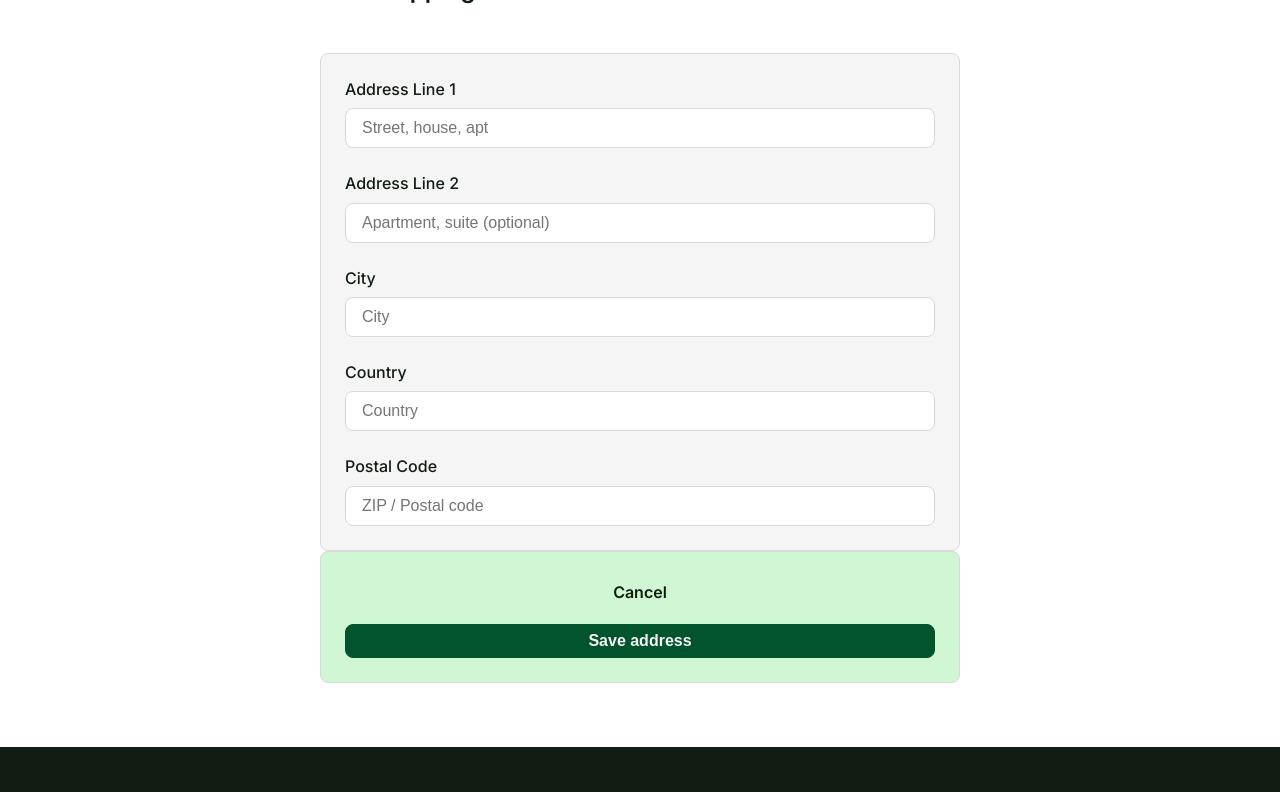
After one commit to ru3aah/M3_Project, a Django app: page /users/addresses/add/ in a window 1280 px wide. The commit adds this page. Shown: the part 188-980 px from the top of the page. Run offline with Django 5.2, Linux system fonts and the light colour scheme; the visitor is signed in with stand-in values (Sample User, id 1); parts of the project's set-up code (start-up, migrations or seed data) failed here and were passed over.

Commit message:
update checkout form and add new address input form

```diff
--- /dev/null
+++ b/users/templates/users/address_form.html
@@ -0,0 +1,50 @@
+{% extends "base.html" %}
+{% load static %}
+
+{% block title %}Add Shipping Address{% endblock %}
+
+{% block content %}
+<main class="checkout-page-wrapper">
+  <div class="checkout-container">
+    <h1 class="checkout-title">Add Shipping Address</h1>
+
+    <form method="post" action="">
+      {% csrf_token %}
+
+      <div class="checkout-section">
+        <div class="checkout-form-group">
+          <label for="{{ form.address_line_1.id_for_label }}">Address Line 1</label>
+          {{ form.address_line_1 }} {{ form.address_line_1.errors }}
+        </div>
+
+        <div class="checkout-form-group">
+          <label for="{{ form.address_line_2.id_for_label }}">Address Line 2</label>
+          {{ form.address_line_2 }} {{ form.address_line_2.errors }}
+        </div>
+
+        <div class="checkout-form-group">
+          <label for="{{ form.city.id_for_label }}">City</label>
+          {{ form.city }} {{ form.city.errors }}
+        </div>
+
+        <div class="checkout-form-group">
+          <label for="{{ form.country.id_for_label }}">Country</label>
+          {{ form.country }} {{ form.country.errors }}
+        </div>
+
+        <div class="checkout-form-group">
+          <label for="{{ form.postal_code.id_for_label }}">Postal Code</label>
+          {{ form.postal_code }} {{ form.postal_code.errors }}
+        </div>
+      </div>
+
+      <div class="checkout-section checkout-summary">
+        <div class="summary-details">
+          <a class="button" href="{{ request.GET.next|default:'/' }}">Cancel</a>
+          <button type="submit" class="button button--primary">Save address</button>
+        </div>
+      </div>
+    </form>
+  </div>
+</main>
+{% endblock %}
--- a/users/urls.py
+++ b/users/urls.py
@@ -2,6 +2,7 @@ from django.contrib.auth.views import LoginView, LogoutView
 from django.urls import path
 from users import views
 from users.forms import UserLoginForm
+from users.views import ShippingAddressCreateView
 
 app_name = "users"
 
@@ -21,4 +22,5 @@ urlpatterns = [
     path(
         "logout/", LogoutView.as_view(next_page="products:product-list"), name="logout"
     ),
+    path("addresses/add/", ShippingAddressCreateView.as_view(), name="address_add"),
 ]
--- a/users/views.py
+++ b/users/views.py
@@ -1,5 +1,12 @@
+from django.views.generic import CreateView, TemplateView
+from django.contrib import messages
+from django.contrib.auth.mixins import LoginRequiredMixin
+from django.db import transaction
+from django.shortcuts import redirect
 from django.urls import reverse_lazy
-from django.views.generic import CreateView, TemplateView
+
+from .forms import ShippingAddressForm
+from .models import ShippingAddress
 from users.forms import UserRegistrationForm
 
 
@@ -11,3 +18,28 @@ class UserCreateView(CreateView):
 
 class UserAccountView(TemplateView):
     template_name = "users/account.html"
+
+
+class ShippingAddressCreateView(LoginRequiredMixin, CreateView):
+    model = ShippingAddress
+    form_class = ShippingAddressForm
+    template_name = "users/address_form.html"
+    login_url = "users:login"
+
+    def form_valid(self, form):
+        form.instance.user = self.request.user
+        # Make the newly added address default, replacing any previous one.
+        with transaction.atomic():
+            ShippingAddress.objects.filter(user=self.request.user, default=True).update(
+                default=False
+            )
+            form.instance.default = True
+            self.object = form.save()
+
+        messages.success(self.request, "Shipping address saved and set as default.")
+        return redirect(self.get_success_url())
+
+    def get_success_url(self):
+        # honor ?next=... if provided; otherwise go to checkout
+        next_url = self.request.GET.get("next")
+        return next_url or reverse_lazy("orders:checkout")
```
Also changed, not shown: orders/templates/orders/checkout.html (+7 -0 lines).
